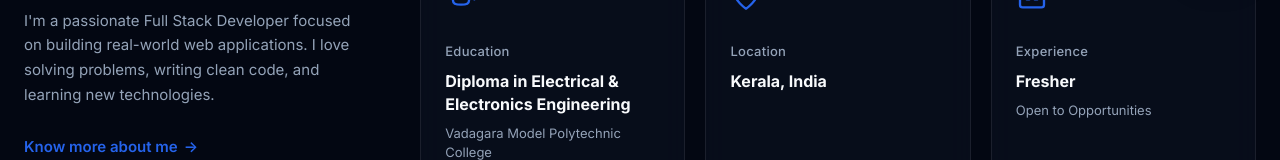
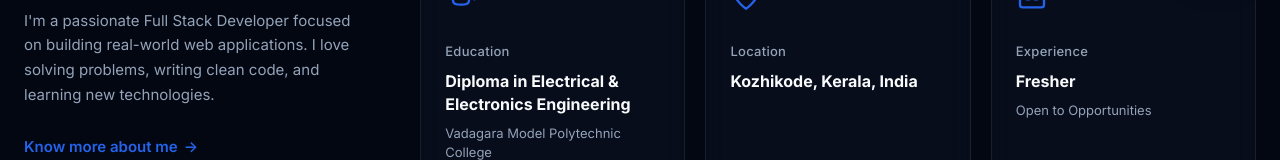
Before and after one commit to Adwaidkrishna/personal-portfolio, a React app: page / in a window 1280 px wide. Shown: the part 790-950 px from the top of the page. Built offline with nearby package versions, Linux system fonts and the light colour scheme; the HTML template or start-up script is replaced by a standard one.

Commit message:
Update location in About me section card to Kozhikode, Kerala, India

```diff
--- a/src/components/About/About.jsx
+++ b/src/components/About/About.jsx
@@ -44,7 +44,7 @@ function About() {
                     </div>
                     <div className="about-card-content">
                         <span className="about-card-label">Location</span>
-                        <h4 className="about-card-title">Kerala, India</h4>
+                        <h4 className="about-card-title">Kozhikode, Kerala, India</h4>
                     </div>
                 </div>
 
```
